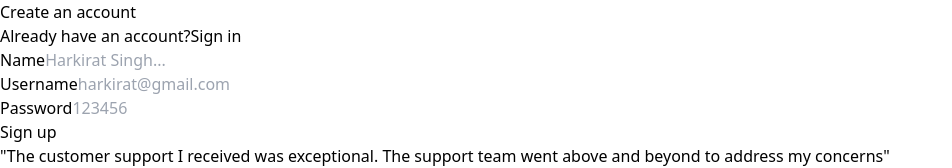
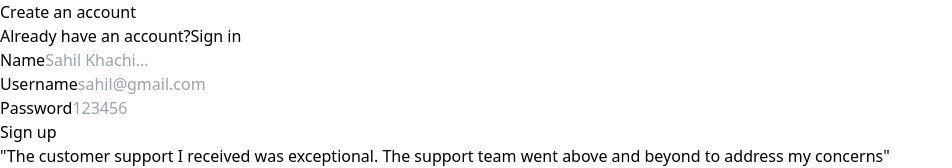
Before and after one commit to KhachiSahil/Blog-App, a React (Vite) app in the folder Frontend/: page / in a window 1280 px wide. Shown: the top 168 px of the page, without its empty margins (0-952 px from the left). Built offline with nearby package versions, Linux system fonts and the light colour scheme; no server answers.

Commit message:
signin update

```diff
--- a/Frontend/src/components/Auth.tsx
+++ b/Frontend/src/components/Auth.tsx
@@ -40,13 +40,13 @@ export const Auth = ({ type }: { type: "signup" | "signin" }) => {
                     </div>
                 </div>
                 <div className="pt-8">
-                    {type === "signup" ? <LabelledInput label="Name" placeholder="Harkirat Singh..." onChange={(e) => {
+                    {type === "signup" ? <LabelledInput label="Name" placeholder="Sahil Khachi..." onChange={(e) => {
                         setPostInputs({
                             ...postInputs,
                             name: e.target.value
                         })
                     }} /> : null}
-                    <LabelledInput label="Username" placeholder="harkirat@gmail.com" onChange={(e) => {
+                    <LabelledInput label="Username" placeholder="sahil@gmail.com" onChange={(e) => {
                         setPostInputs({
                             ...postInputs,
                             email: e.target.value
```
